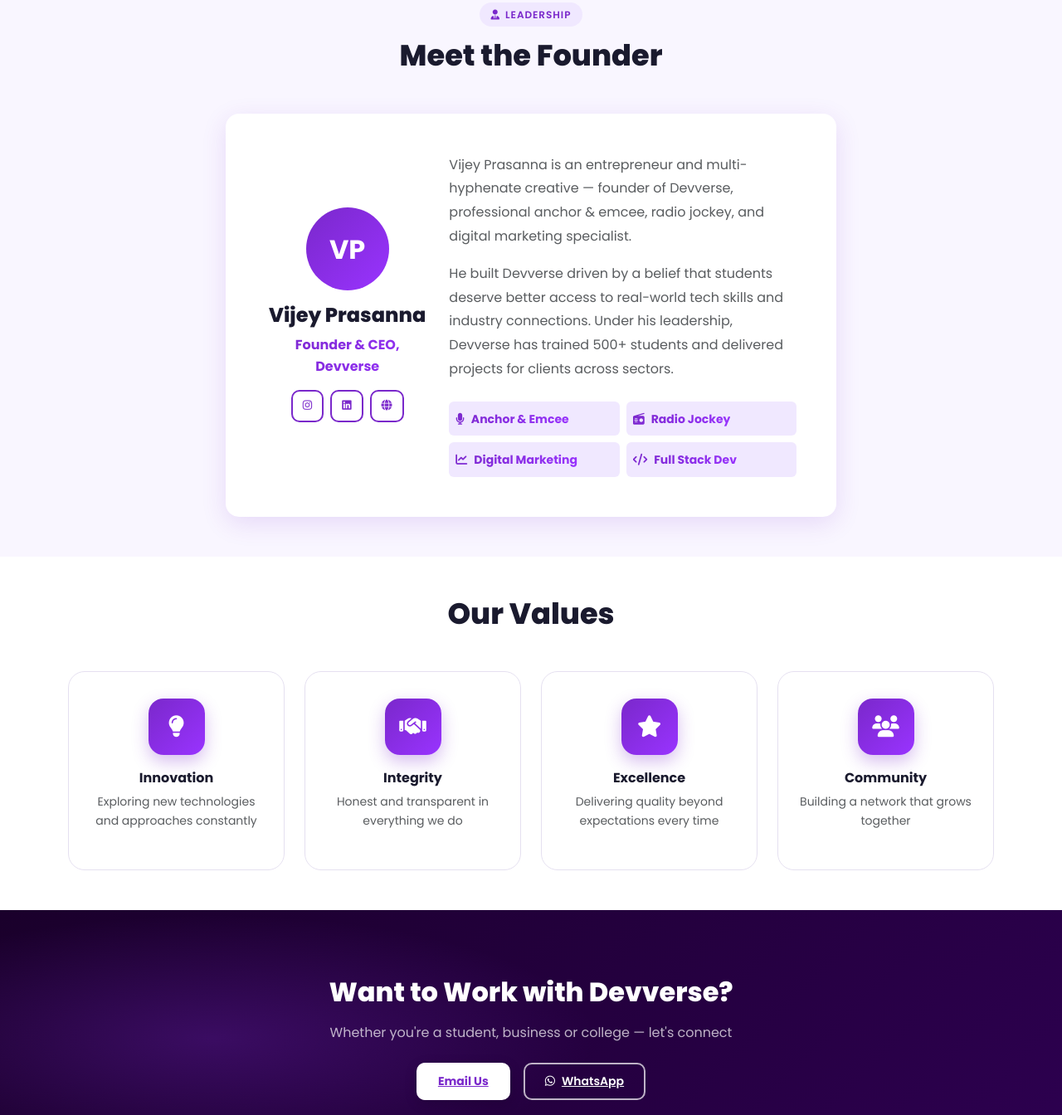
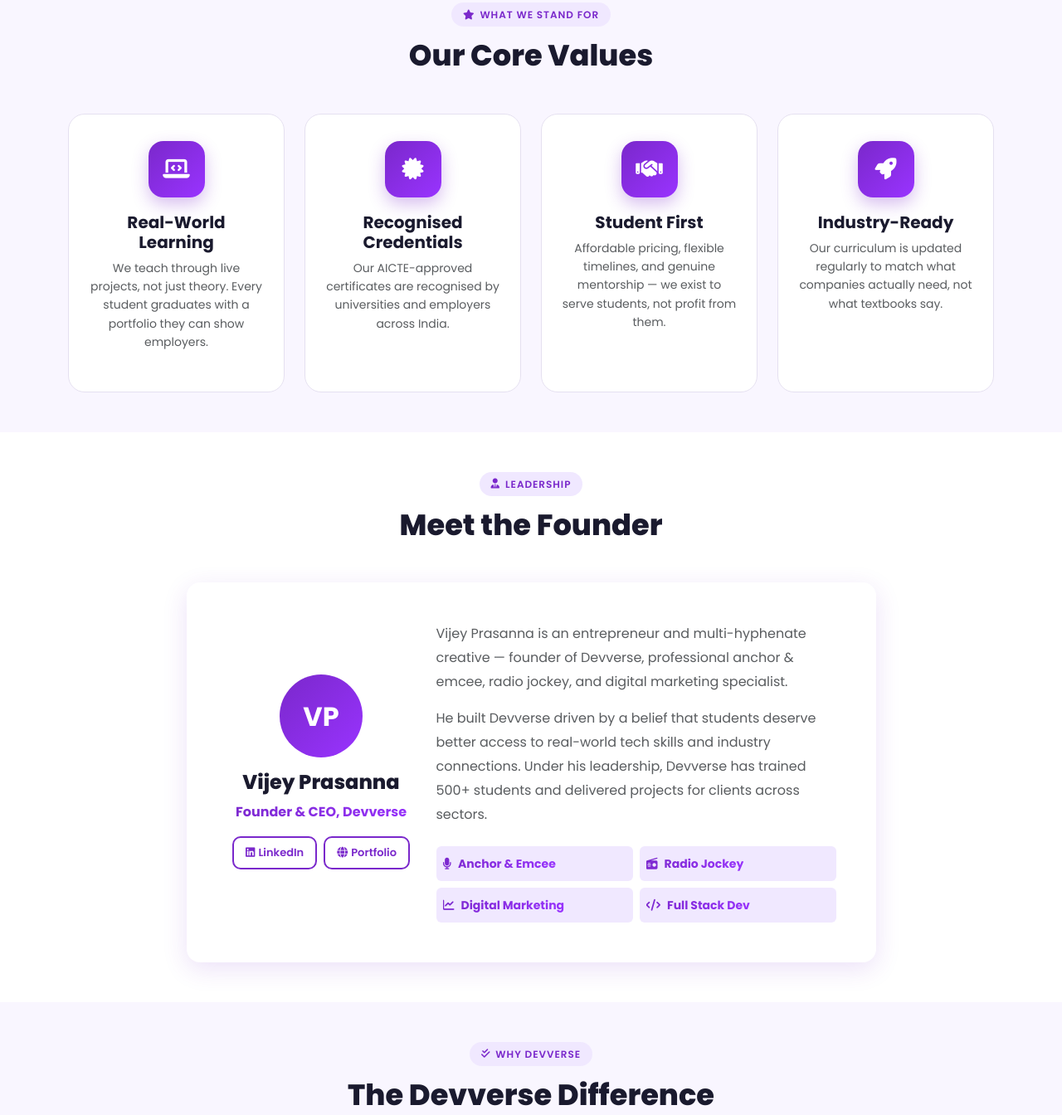
Before and after one commit to thamil-sys-lab/devt, a plain HTML site: page about.html in a window 1280 px wide. Shown: the part 1158-2502 px from the top of the page at 83% size. Drawn offline with nearby package versions, Linux system fonts and the light colour scheme.

Commit message:
Update about.html

```diff
--- a/about.html
+++ b/about.html
@@ -4,11 +4,13 @@
   <link rel="canonical" href="https://devverse1.in/about">
   <meta charset="UTF-8"><meta name="viewport" content="width=device-width, initial-scale=1.0">
   <title>About Us — Devverse</title>
+  <meta name="description" content="About Devverse — MSME registered IT solutions and EdTech company from Tamil Nadu.">
   <link rel="icon" type="image/png" href="assets/favicon.png">
   <link href="https://cdn.jsdelivr.net/npm/bootstrap@5.3.3/dist/css/bootstrap.min.css" rel="stylesheet">
   <link rel="stylesheet" href="https://cdnjs.cloudflare.com/ajax/libs/font-awesome/6.5.2/css/all.min.css"/>
   <link href="https://unpkg.com/aos@2.3.1/dist/aos.css" rel="stylesheet">
   <link rel="stylesheet" href="css/style.css">
+  <script src="js/env-config.js"></script>
 </head>
 <body>
 <div id="navbar-placeholder"></div>
@@ -17,7 +19,7 @@
   <div class="container text-center position-relative">
     <div class="hero-badge" data-aos="fade-up"><i class="fas fa-building"></i> About Devverse</div>
     <h1 class="fw-800 mb-3" style="font-weight:800" data-aos="fade-up" data-aos-delay="80">Building the Bridge Between Academia &amp; Industry</h1>
-    <p data-aos="fade-up" data-aos-delay="160" style="opacity:0.7;font-size:15px">An MSME-registered IT solutions and EdTech company from Tamil Nadu</p>
+    <p data-aos="fade-up" data-aos-delay="160" style="opacity:0.7;font-size:15px">An MSME-registered IT Solutions and EdTech company from Tamil Nadu</p>
   </div>
 </header>
 
@@ -54,28 +56,75 @@
   </div>
 </section>
 
-<!-- Founder — no college/personal details -->
+<!-- What We Stand For -->
 <section class="py-5" style="background:var(--purple-pale)">
   <div class="container">
-    <div class="text-center mb-5"><div class="section-label"><i class="fas fa-user-tie"></i> Leadership</div><h2 class="section-title">Meet the Founder</h2></div>
+    <div class="text-center mb-5" data-aos="fade-up">
+      <div class="section-label"><i class="fas fa-star"></i> What We Stand For</div>
+      <h2 class="section-title">Our Core Values</h2>
+    </div>
+    <div class="row g-4">
+      <div class="col-lg-3 col-md-6" data-aos="fade-up" data-aos-delay="100">
+        <div class="feature-card">
+          <div class="icon-circle"><i class="fas fa-laptop-code"></i></div>
+          <h5 style="font-weight:700">Real-World Learning</h5>
+          <p class="text-muted small">We teach through live projects, not just theory. Every student graduates with a portfolio they can show employers.</p>
+        </div>
+      </div>
+      <div class="col-lg-3 col-md-6" data-aos="fade-up" data-aos-delay="200">
+        <div class="feature-card">
+          <div class="icon-circle"><i class="fas fa-certificate"></i></div>
+          <h5 style="font-weight:700">Recognised Credentials</h5>
+          <p class="text-muted small">Our AICTE-approved certificates are recognised by universities and employers across India.</p>
+        </div>
+      </div>
+      <div class="col-lg-3 col-md-6" data-aos="fade-up" data-aos-delay="300">
+        <div class="feature-card">
+          <div class="icon-circle"><i class="fas fa-handshake"></i></div>
+          <h5 style="font-weight:700">Student First</h5>
+          <p class="text-muted small">Affordable pricing, flexible timelines, and genuine mentorship — we exist to serve students, not profit from them.</p>
+        </div>
+      </div>
+      <div class="col-lg-3 col-md-6" data-aos="fade-up" data-aos-delay="400">
+        <div class="feature-card">
+          <div class="icon-circle"><i class="fas fa-rocket"></i></div>
+          <h5 style="font-weight:700">Industry-Ready</h5>
+          <p class="text-muted small">Our curriculum is updated regularly to match what companies actually need, not what textbooks say.</p>
+        </div>
+      </div>
+    </div>
+  </div>
+</section>
+
+<!-- Founder — no phone, no Instagram -->
+<section class="py-5">
+  <div class="container">
+    <div class="text-center mb-5">
+      <div class="section-label"><i class="fas fa-user-tie"></i> Leadership</div>
+      <h2 class="section-title">Meet the Founder</h2>
+    </div>
     <div class="row justify-content-center">
-      <div class="col-lg-8">
+      <div class="col-lg-9">
         <div class="p-5 rounded-4 bg-white" style="box-shadow:var(--shadow-md)">
           <div class="row align-items-center g-4">
             <div class="col-md-4 text-center">
               <div style="width:100px;height:100px;border-radius:50%;background:var(--grad);display:flex;align-items:center;justify-content:center;font-family:Poppins,sans-serif;font-weight:700;font-size:32px;color:white;margin:0 auto 16px">VP</div>
               <h4 style="font-weight:800">Vijey Prasanna</h4>
               <p class="text-gradient fw-700 mb-3" style="font-weight:700">Founder &amp; CEO, Devverse</p>
+              <!-- LinkedIn + Portfolio only — no Instagram, no phone -->
               <div class="d-flex gap-2 justify-content-center">
-                <a href="https://instagram.com/vjysupermacy" target="_blank" class="btn-outline-purple" style="padding:7px 12px;font-size:13px"><i class="fab fa-instagram"></i></a>
-                <a href="https://www.linkedin.com/in/vijey-prasanna-618b62305/" target="_blank" class="btn-outline-purple" style="padding:7px 12px;font-size:13px"><i class="fab fa-linkedin"></i></a>
-                <a href="https://vijeypf.netlify.app" target="_blank" class="btn-outline-purple" style="padding:7px 12px;font-size:13px"><i class="fas fa-globe"></i></a>
+                <a href="https://www.linkedin.com/in/vijey-prasanna-618b62305/" target="_blank" class="btn-outline-purple" style="padding:8px 14px;font-size:13px;text-decoration:none">
+                  <i class="fab fa-linkedin me-1"></i>LinkedIn
+                </a>
+                <a href="https://vijeypf.netlify.app" target="_blank" class="btn-outline-purple" style="padding:8px 14px;font-size:13px;text-decoration:none">
+                  <i class="fas fa-globe me-1"></i>Portfolio
+                </a>
               </div>
             </div>
             <div class="col-md-8">
               <p class="text-muted mb-3" style="line-height:1.8">Vijey Prasanna is an entrepreneur and multi-hyphenate creative — founder of Devverse, professional anchor &amp; emcee, radio jockey, and digital marketing specialist.</p>
-              <p class="text-muted" style="line-height:1.8">He built Devverse driven by a belief that students deserve better access to real-world tech skills and industry connections. Under his leadership, Devverse has trained 500+ students and delivered projects for clients across sectors.</p>
-              <div class="row g-2 mt-3">
+              <p class="text-muted mb-4" style="line-height:1.8">He built Devverse driven by a belief that students deserve better access to real-world tech skills and industry connections. Under his leadership, Devverse has trained 500+ students and delivered projects for clients across sectors.</p>
+              <div class="row g-2">
                 <div class="col-6"><div class="p-2 rounded-2" style="background:var(--purple-light)"><small class="fw-700 text-gradient" style="font-weight:700"><i class="fas fa-microphone me-2"></i>Anchor &amp; Emcee</small></div></div>
                 <div class="col-6"><div class="p-2 rounded-2" style="background:var(--purple-light)"><small class="fw-700 text-gradient" style="font-weight:700"><i class="fas fa-radio me-2"></i>Radio Jockey</small></div></div>
                 <div class="col-6"><div class="p-2 rounded-2" style="background:var(--purple-light)"><small class="fw-700 text-gradient" style="font-weight:700"><i class="fas fa-chart-line me-2"></i>Digital Marketing</small></div></div>
@@ -89,15 +138,35 @@
   </div>
 </section>
 
-<!-- Values -->
-<section class="py-5">
+<!-- Why Devverse Value Prop -->
+<section class="py-5" style="background:var(--purple-pale)">
   <div class="container">
-    <div class="text-center mb-5"><h2 class="section-title">Our Values</h2></div>
-    <div class="row g-4">
-      <div class="col-lg-3 col-md-6" data-aos="fade-up" data-aos-delay="100"><div class="feature-card"><div class="icon-circle"><i class="fas fa-lightbulb"></i></div><h6 style="font-weight:700">Innovation</h6><p class="text-muted small">Exploring new technologies and approaches constantly</p></div></div>
-      <div class="col-lg-3 col-md-6" data-aos="fade-up" data-aos-delay="200"><div class="feature-card"><div class="icon-circle"><i class="fas fa-handshake"></i></div><h6 style="font-weight:700">Integrity</h6><p class="text-muted small">Honest and transparent in everything we do</p></div></div>
-      <div class="col-lg-3 col-md-6" data-aos="fade-up" data-aos-delay="300"><div class="feature-card"><div class="icon-circle"><i class="fas fa-star"></i></div><h6 style="font-weight:700">Excellence</h6><p class="text-muted small">Delivering quality beyond expectations every time</p></div></div>
-      <div class="col-lg-3 col-md-6" data-aos="fade-up" data-aos-delay="400"><div class="feature-card"><div class="icon-circle"><i class="fas fa-users"></i></div><h6 style="font-weight:700">Community</h6><p class="text-muted small">Building a network that grows together</p></div></div>
+    <div class="text-center mb-5" data-aos="fade-up">
+      <div class="section-label"><i class="fas fa-check-double"></i> Why Devverse</div>
+      <h2 class="section-title">The Devverse Difference</h2>
+    </div>
+    <div class="row g-4 justify-content-center">
+      <div class="col-lg-4 col-md-6" data-aos="fade-up" data-aos-delay="100">
+        <div style="background:white;border-radius:16px;padding:28px;border:1px solid var(--border);height:100%">
+          <div style="font-size:32px;margin-bottom:12px">🎯</div>
+          <h6 style="font-weight:700;margin-bottom:8px">Outcome-Focused</h6>
+          <p class="text-muted small mb-0">We measure success by what students achieve after the program — not just certificates issued.</p>
+        </div>
+      </div>
+      <div class="col-lg-4 col-md-6" data-aos="fade-up" data-aos-delay="200">
+        <div style="background:white;border-radius:16px;padding:28px;border:1px solid var(--border);height:100%">
+          <div style="font-size:32px;margin-bottom:12px">🏗️</div>
+          <h6 style="font-weight:700;margin-bottom:8px">Build While You Learn</h6>
+          <p class="text-muted small mb-0">Every program includes real client or in-house projects so students graduate with actual work to show.</p>
+        </div>
+      </div>
+      <div class="col-lg-4 col-md-6" data-aos="fade-up" data-aos-delay="300">
+        <div style="background:white;border-radius:16px;padding:28px;border:1px solid var(--border);height:100%">
+          <div style="font-size:32px;margin-bottom:12px">🤝</div>
+          <h6 style="font-weight:700;margin-bottom:8px">College Partnerships</h6>
+          <p class="text-muted small mb-0">We partner directly with colleges to bring AICTE-approved training to students at their institutions.</p>
+        </div>
+      </div>
     </div>
   </div>
 </section>
@@ -108,7 +177,7 @@
     <p class="mb-4" style="opacity:0.7">Whether you're a student, business or college — let's connect</p>
     <div class="d-flex gap-3 justify-content-center flex-wrap">
       <a href="mailto:devversecare@gmail.com" class="btn-white">Email Us</a>
-      <a href="https://wa.me/919150059199" target="_blank" class="btn-outline-white"><i class="fab fa-whatsapp me-2"></i>WhatsApp</a>
+      <a href="https://www.linkedin.com/company/deverse1/" target="_blank" class="btn-outline-white"><i class="fab fa-linkedin me-2"></i>LinkedIn</a>
     </div>
   </div>
 </section>
```
